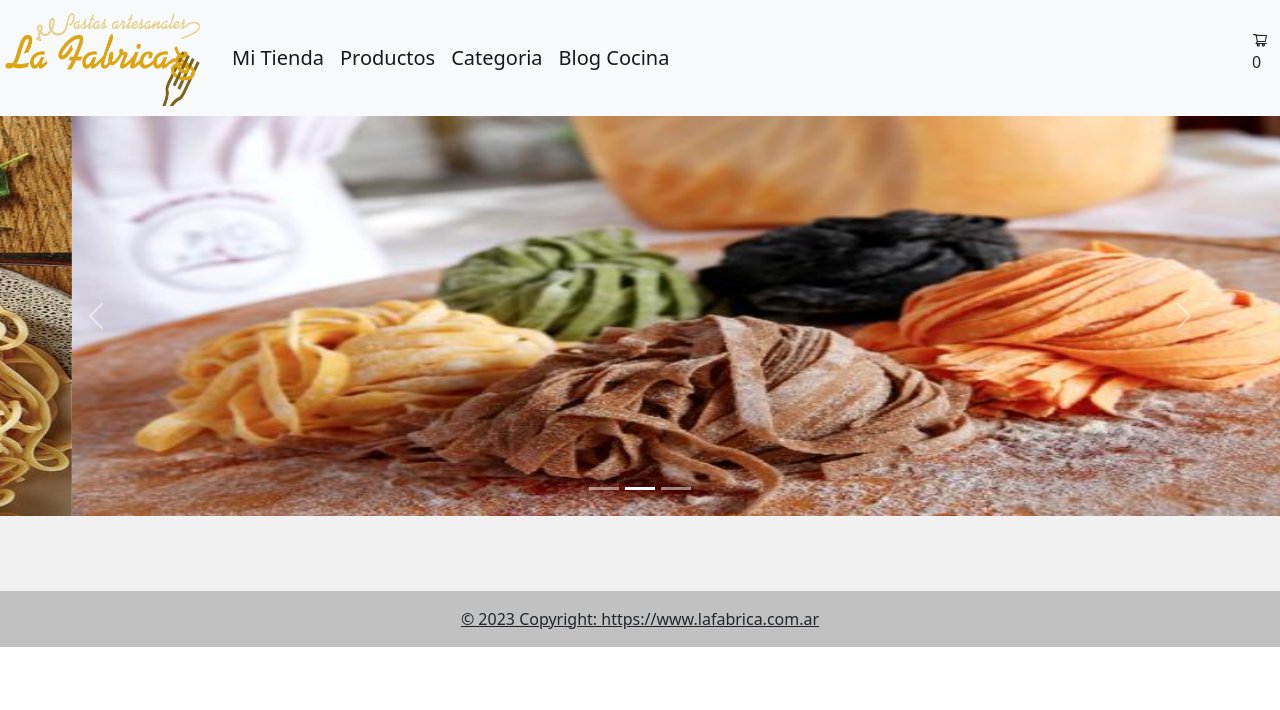
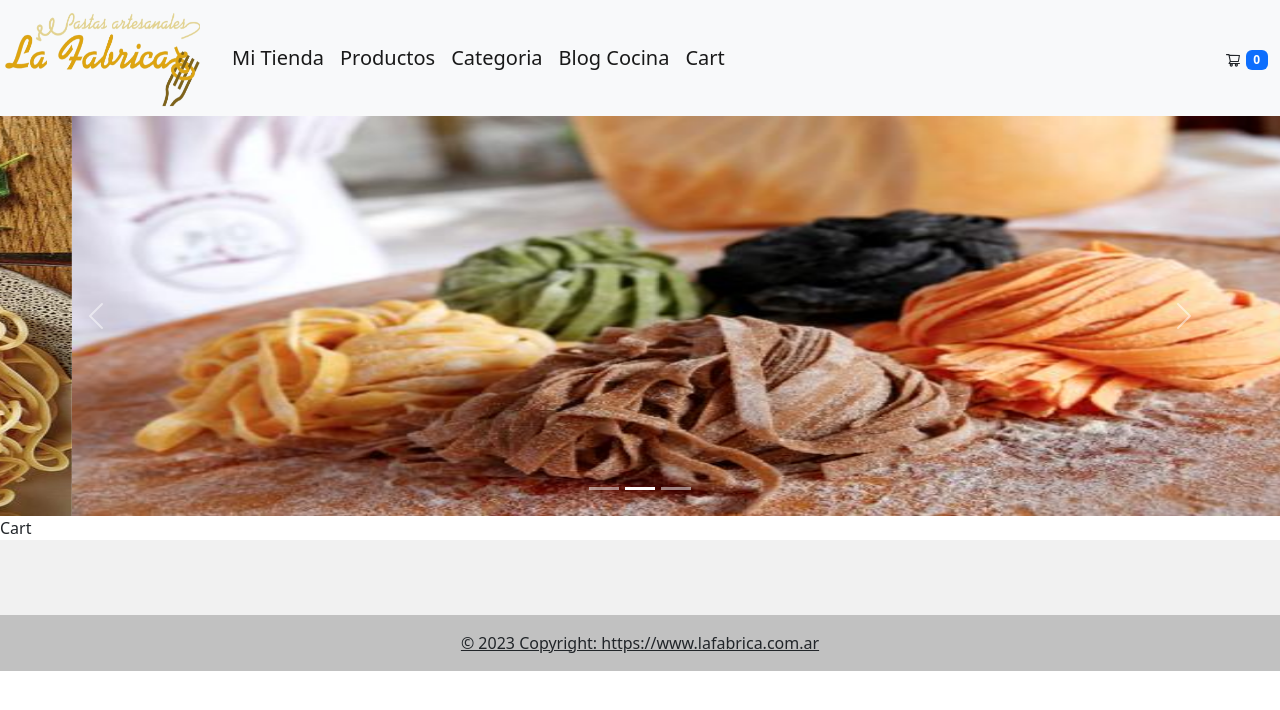
Before and after one commit to Jcorozco73/my-primer-proyecto, a React (Create React App) app: page /cart in a window 1280 px wide. Shown: the top 710 px of the page. Built offline with nearby package versions, Linux system fonts and the light colour scheme.

Commit message:
repo7julio

```diff
--- a/src/App.jsx
+++ b/src/App.jsx
@@ -5,6 +5,7 @@ import Carousel from './Components/Carousel/carousel';
 import { BrowserRouter as Router, Routes,Route } from 'react-router-dom';
 import { ItemDetailContainer } from './pages/ItemDetailContainer/ItemDetailContainer';
 import Footer from './pages/ItemFooter/ItemFooter';
+import Cart from './pages/Cart/Cart';
 
 
 function App() {
@@ -22,6 +23,7 @@ function App() {
     <Route path="/productos" element={<ItemListContainer greeting="¡Bienvenido a La Fabrica!"/>}/>
     <Route path="/category/:id" element={<ItemListContainer />} />
     <Route path="/item-detail/:id" element={<ItemDetailContainer />} />
+    <Route path="/cart" element={<Cart />} />
     </Routes>
     <Footer />
     </Router>
--- a/src/Components/Cartwidgets/cartwidgets.jsx
+++ b/src/Components/Cartwidgets/cartwidgets.jsx
@@ -1,12 +1,12 @@
 import React from 'react';
 import { AiOutlineShoppingCart } from 'react-icons/ai';
+import {Badge} from 'react-bootstrap' ;
 
 
 const CartWidget = () => {
   return (
     <div className='justify-content-end'>
-      <AiOutlineShoppingCart />
-      <p>0</p>
+      <AiOutlineShoppingCart /> <Badge>0</Badge>
     </div>
   );
 };
--- a/src/Components/Navbar/Navbar.jsx
+++ b/src/Components/Navbar/Navbar.jsx
@@ -26,6 +26,8 @@ const NavBar = () =>  {
 
         <Navbar.Brand as={Link}to="/BlogdeCocina">Blog Cocina</Navbar.Brand>
 
+        <Navbar.Brand as={Link}to="/Cart">Cart</Navbar.Brand>
+
 
         <Navbar.Collapse className='justify-content-end' id="basic-navbar-nav">
           <CartWidget />
--- /dev/null
+++ b/src/pages/Cart/Cart.jsx
@@ -0,0 +1,11 @@
+import React from 'react'
+
+const Cart = () => {
+    return (
+        <div>
+        Cart
+        </div>
+    )
+}
+
+export default Cart
--- a/src/pages/Item/Item.jsx
+++ b/src/pages/Item/Item.jsx
@@ -13,7 +13,7 @@ const Item = ({name, description, id, category, image, price, stock, onItemClick
           <p className="card-text">{description}</p>
           <p className="card-text-title">Price: ${price.toFixed(2)}</p>
           <p className="card-text">Stock: {stock}</p>
-        <Button as={Link}to= {(`/item-detail/${id}`)} onClick={onItemClicked}>
+        <Button as={Link}to= {(`/item-detail/${id}`)}onClick={onItemClicked}>
         {textButtom}
         </Button>
 
--- a/src/pages/ItemDetail/ItemDetail.jsx
+++ b/src/pages/ItemDetail/ItemDetail.jsx
@@ -1,10 +1,11 @@
+import { Link } from "react-router-dom";
 import { ItemCount } from "../ItemCount/ItemCount"
 import { useState } from "react";
 
 
 
 
-    const ItemDetail = ({id, name, description, category, price, stock, image, onItemClicked, textButtom}) => {
+    const ItemDetail = ({id, name, description, added, category, price, stock, image, onItemClicked, textButtom}) => {
 
         const [quantity, setQuantity] = useState()
 
@@ -31,7 +32,7 @@ import { useState } from "react";
 
 
         <div className="btn">
-        <ItemCount stock={stock} initial={1} onAdd={handlerAdd} />
+        {added ? <Link to='/cart'> Añadir al Carrito</Link> :  <ItemCount stock={stock} initial={1} onAdd={handlerAdd} /> }
         </div>
         </div>
       </div>
--- a/src/pages/ItemDetailContainer/ItemDetailContainer.jsx
+++ b/src/pages/ItemDetailContainer/ItemDetailContainer.jsx
@@ -9,6 +9,7 @@ const ItemDetailContainer =() => {
 
     const {id} = useParams()
     const [product, SetProduct] = useState()
+    const [added, SetAdded] = useState(false)
 
     useEffect(() => {
         getProduct(id).then((data) =>{
```
